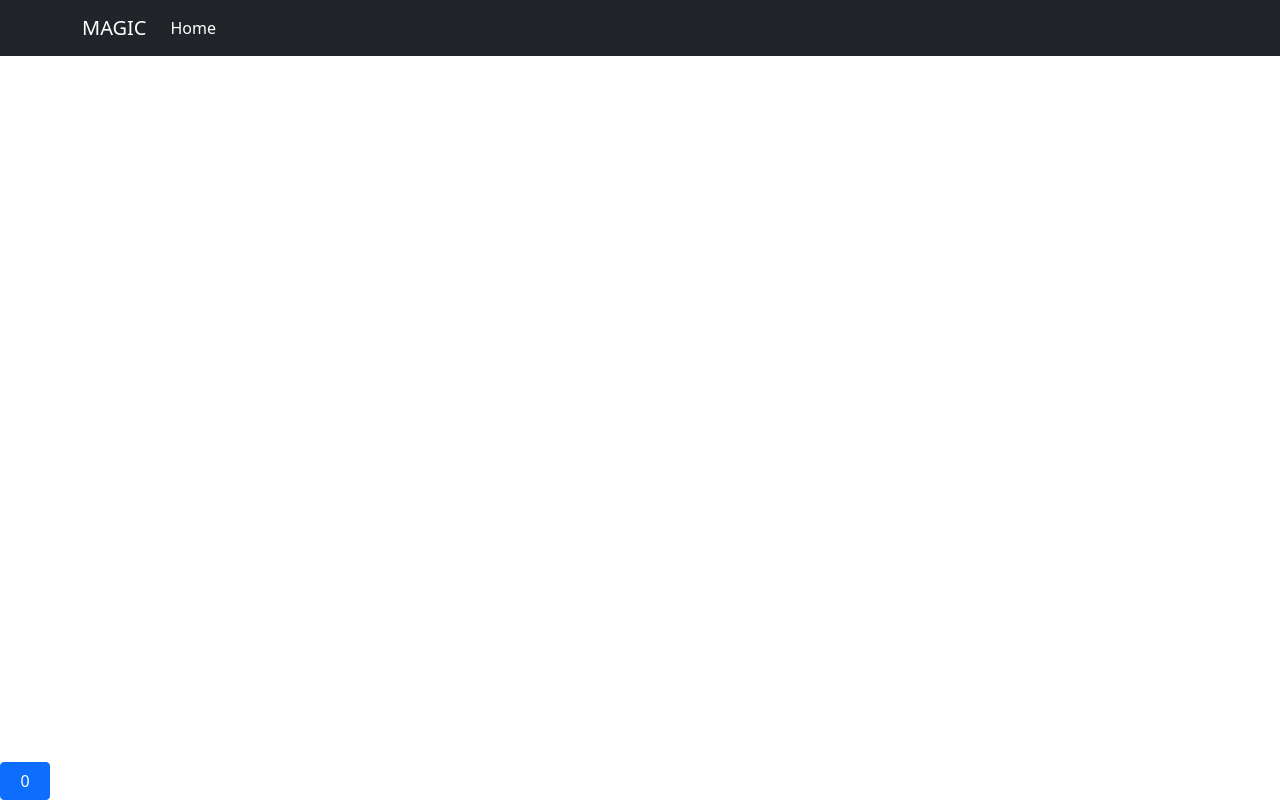
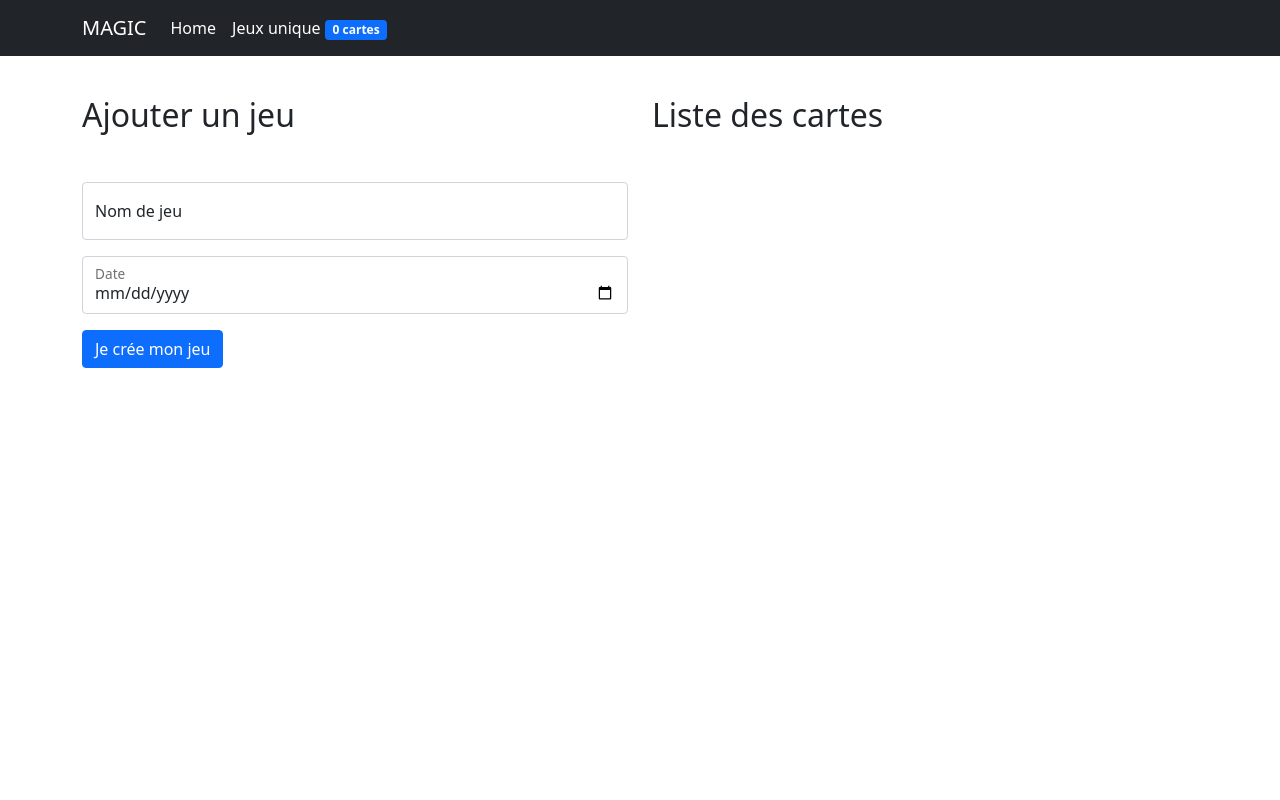
Before and after one commit to ypiard85/code-rousseau-test-yoann, a Vue app: page /ajout-d-un-jeu in a window 1280 px wide. Built offline with nearby package versions, Linux system fonts and the light colour scheme.

Commit message:
page ajout d'un jeu

```diff
--- a/src/App.vue
+++ b/src/App.vue
@@ -11,6 +11,9 @@
             <li class="nav-item">
               <router-link class="nav-link active" aria-current="page" to="/">Home</router-link>
             </li>
+            <li class="nav-item">
+              <router-link class="nav-link active" aria-current="page" to="/ajout-d-un-jeu">Jeux unique <small class="badge bg-primary text-wrap">{{ this.$store.state.cards.length }} cartes</small></router-link>
+            </li>
           </ul>
         </div>
       </div>
@@ -18,39 +21,11 @@
     <div class="pt-5">
       <router-view/>
     </div>
-    <button type="button" class="btn btn-primary fixed-bottom" style="width: 50px" data-bs-toggle="modal" data-bs-target="#exampleModal">
-        {{  this.$store.state.jeux.length }}
-    </button>
-
-    <!-- Modal -->
-    <div class="modal fade" id="exampleModal" tabindex="-1" aria-labelledby="exampleModalLabel" aria-hidden="true">
-      <div class="modal-dialog">
-        <div class="modal-content">
-          <div class="modal-header">
-            <h5 class="modal-title" id="exampleModalLabel">Cartes en main</h5>
-            <button type="button" class="btn-close" data-bs-dismiss="modal" aria-label="Close"></button>
-          </div>
-          <div class="modal-body">
-            LISTE DES CARTES
-          </div>
-          <div class="modal-footer">
-            <button type="button" class="btn btn-secondary" data-bs-dismiss="modal">Close</button>
-            <button type="button" class="btn btn-primary">Save changs</button>
-          </div>
-        </div>
-      </div>
-    </div>
   </div>
 </template>
 
 <script>
   export default{
-
-    data(){
-      return{
-
-      }
-    },
 
   }
 
--- a/src/router/index.js
+++ b/src/router/index.js
@@ -3,6 +3,7 @@ import VueRouter from 'vue-router'
 import Home from '../views/Home.vue'
 import Collection from '../views/Collection.vue'
 import SingleCard from '../views/SingleCard.vue'
+import AddJeu from '@/views/AddJeu'
 
 Vue.use(VueRouter)
 
@@ -22,6 +23,11 @@ const routes = [
     name: 'single-card',
     component: SingleCard
   },
+  {
+    path: '/ajout-d-un-jeu',
+    name: 'add-jeu',
+    component: AddJeu
+  }
 ]
 
 const router = new VueRouter({
--- a/src/store/index.js
+++ b/src/store/index.js
@@ -5,21 +5,43 @@ Vue.use(Vuex)
 
 export default new Vuex.Store({
   state: {
-    jeux: [],
+    cards: [],
+    jeux:[],
   },
   mutations: {
     ADD_TO_CARD(state, payload){
-      state.jeux.push(payload)
+      state.cards.push(payload)
+    },
+
+    ADD_JEU(state, payload){
+      state.jeux.push({
+        name: payload.name,
+        date: payload.date,
+        cards: payload.cards
+      })
+    },
+
+    DELETE_CARTE(state, payload){
+       var t = state.cards.filter(item => item.id !== payload)
+       state.cards = t
     }
   },
 
   actions: {
     add_to_card({state,commit}, card){
-      if(state.jeux.length !== 1){
+      if(state.cards.length !== 7){
         commit('ADD_TO_CARD', card)
       }else{
         alert('Désoler votre main est complet')
       }
+    },
+
+    add_jeu({commit}, jeu){
+      commit('ADD_JEU', jeu)
+    },
+
+    deleteCarte({commit}, card){
+      commit('DELETE_CARTE', card)
     }
   },
 })
--- /dev/null
+++ b/src/views/AddJeu.vue
@@ -0,0 +1,87 @@
+<template>
+    <div class="mt-5 container">
+        <div class="row">
+            <div class="col-md-6">
+                <h2>Ajouter un jeu</h2>
+                <form action="" @submit.prevent="handleSubmit" class="mt-5">
+                    <div class="form-floating mb-3">
+                        <input type="text" class="form-control" id="floatingInput" v-model="name" placeholder="Nom du jeu">
+                        <label for="name">Nom de jeu</label>
+                      </div>
+                    <div class="form-floating mb-3">
+                        <input type="date" class="form-control" v-model="date" id="floatingInput" placeholder="Nom du jeu">
+                        <label for="date">Date</label>
+                    </div>
+                    <button type="submit" class="btn btn-primary">Je crée mon jeu</button>
+                </form>
+            </div>
+            <div class="col-md-6">
+                <h2>Liste des cartes</h2>
+                <div class="row">
+                    <div class="col-6 col-md-4 mt-5" v-for="card in this.cards" :key="card.id">
+                        <img :src="card.image_uris.normal" style="max-width: 100%" alt="">
+                        <button @click="deleteImage(card.id)" class="btn btn-danger">X</button>
+                    </div>
+                </div>
+            </div>
+            <div class="alert alert-success d-flex align-items-center mt-5" role="alert" v-if="message != '' ">
+                <svg class="bi flex-shrink-0 me-2" width="24" height="24" role="img" aria-label="Success:"><use xlink:href="#check-circle-fill"/></svg>
+                <div>
+                 {{ message }}
+                </div>
+              </div>
+        </div>
+    </div>
+</template>
+
+
+<script>
+    import { mapState } from 'vuex'
+
+    export default{
+
+        data(){
+            return{
+                name: "",
+                date: "",
+                message: "",
+            }
+        },
+
+        computed: mapState(['cards']),
+
+        methods:{
+            handleSubmit(){
+                if(this.name != "" && this.date != ""){
+                    if(this.cards.length > 0){
+                        if(this.cards.length <= 7){
+                            setTimeout(() => {
+                                this.$store.dispatch('add_jeu', {
+                                    name: this.name,
+                                    date: this.date,
+                                    cards: this.cards
+                                })
+                                this.$store.state.cards = [],
+                                this.cards = []
+                                this.name = ''
+                                this.date = ""
+                                this.message = "Votre jeu a été créer"
+                            }, 2000)
+
+                        }else{
+                            alert('Votre jeu ne dois pas contenir plus de 7 cartes')
+                        }
+                    }else{
+                        alert('Veuillez ajouter au moin une carte')
+                    }
+                }else{
+                    alert('Merci de bien vouloir remplir tous les champs')
+                }
+            },
+
+            deleteImage(card){
+              this.$store.dispatch('deleteCarte', card)
+            }
+        }
+    }
+</script>
--- a/src/views/Home.vue
+++ b/src/views/Home.vue
@@ -28,8 +28,6 @@ export default {
         });
       }).catch(e => console.error(e))
   },
-  mounted(){
-    console.log(this.collections)
-  }
+
 }
 </script>
```
